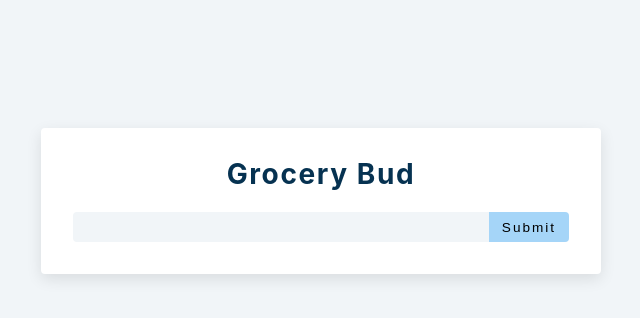
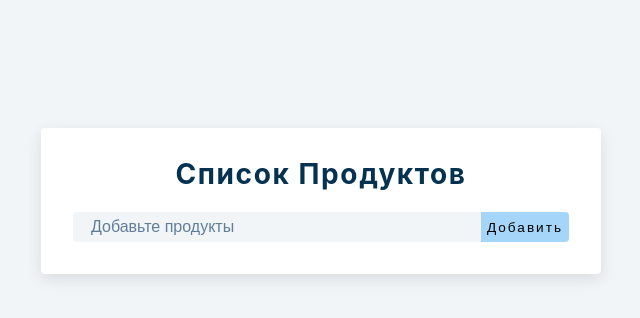
Before and after one commit to Crossroads30/grocery-bud-react-app, a React (Vite) app: page / in a window 1280 px wide. Shown: the top 318 px of the page, without its empty margins (319-959 px from the left). Built offline with nearby package versions, Linux system fonts and the light colour scheme; the HTML template or start-up script is replaced by a standard one.

Commit message:
feat: add placeholder, change lang to rus

```diff
--- a/src/App.jsx
+++ b/src/App.jsx
@@ -27,16 +27,17 @@ function App() {
 		<section className='section-center'>
 			<form className='grocery-form' onSubmit={handleSubmit}>
 				{alert.show && <Alert />}
-				<h3>grocery bud</h3>
+				<h3>список продуктов</h3>
 				<div className='form-control'>
 					<input
+          placeholder='Добавьте продукты'
 						type='text'
 						className='grocery'
 						value={name}
 						onChange={e => setName(e.target.value)}
 					/>
 					<button className='submit-btn' type='submit'>
-						{isEditing ? 'edit' : 'submit'}
+						{isEditing ? 'исправить' : 'добавить'}
 					</button>
 				</div>
 			</form>
@@ -48,7 +49,7 @@ function App() {
 						type='button'
 						className='clear-btn'
 					>
-						clear items
+						очистить список
 					</button>
 				</div>
 			)}
```
